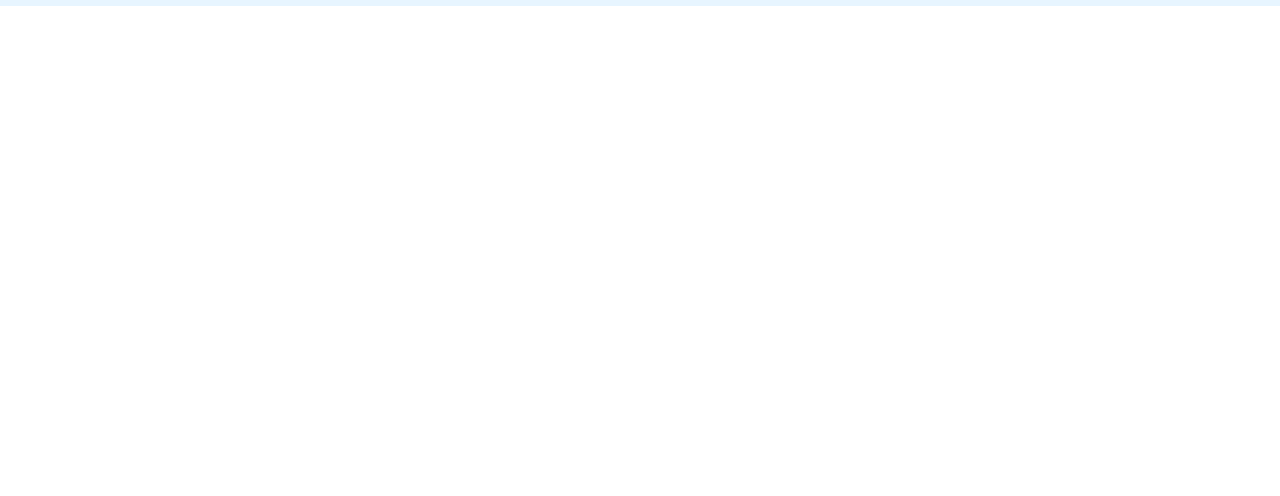
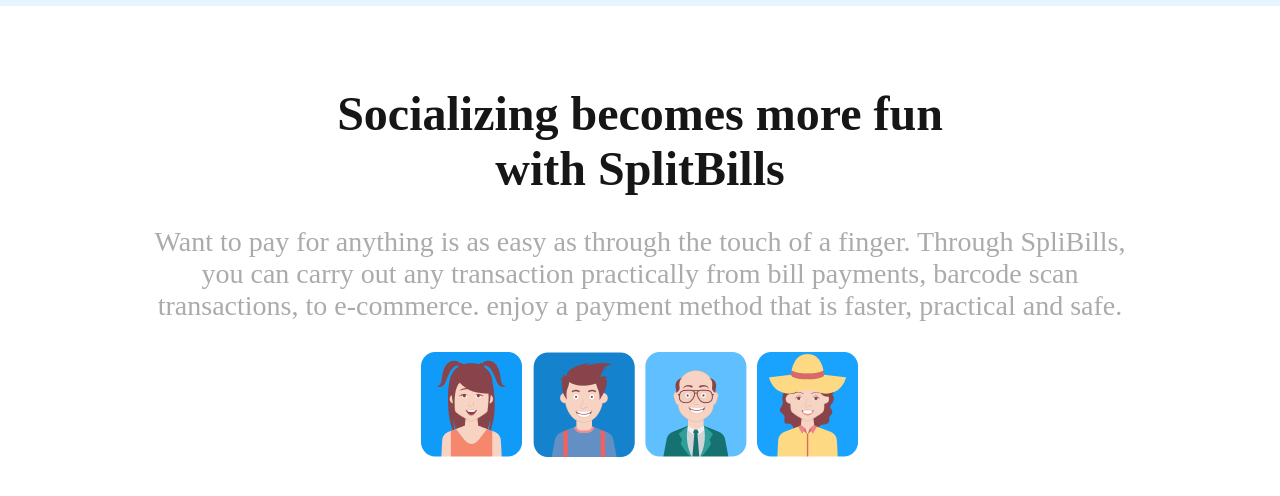
Before and after one commit to sonseong10/static-pages, a plain HTML site: page pages/Day4/index.html in a window 1280 px wide. Shown: the part 888-1384 px from the top of the page. Before the commit the page ends 894 px from the top, so only its background shows below. Drawn offline with Linux system fonts and the light colour scheme; a web font is replaced by a local one.

Commit message:
Add intro section markup and style

```diff
--- a/pages/Day4/index.html
+++ b/pages/Day4/index.html
@@ -59,10 +59,10 @@
           </div>
         </div>
         <div class="hero-right">
-          <h3 class="hero-title">
+          <h1 class="hero-title">
             Transactions are increasingly easy using
             <strong class="decoration">SplitBills</strong>
-          </h3>
+          </h1>
           <p class="hero-desc">Easy to use, Simple to use & Safety to use.</p>
           <div class="download-area">
             <a href="/">
@@ -105,5 +105,24 @@
         </ul>
       </div>
     </section>
+    <section class="intro">
+      <div class="container">
+        <h2 class="intro-title">
+          Socializing becomes more fun with SplitBills
+        </h2>
+        <p class="intro-desc">
+          Want to pay for anything is as easy as through the touch of a finger.
+          Through SpliBills, you can carry out any transaction practically from
+          bill payments, barcode scan transactions, to e-commerce. enjoy a
+          payment method that is faster, practical and safe.
+        </p>
+        <div class="images-wrapper">
+          <img src="./images/avatar/avatar-01.png" alt="Avatar images" />
+          <img src="./images/avatar/avatar-02.png" alt="Avatar images" />
+          <img src="./images/avatar/avatar-03.png" alt="Avatar images" />
+          <img src="./images/avatar/avatar-04.png" alt="Avatar images" />
+        </div>
+      </div>
+    </section>
   </body>
 </html>
--- a/pages/Day4/style.css
+++ b/pages/Day4/style.css
@@ -51,10 +51,9 @@ a {
   text-decoration: none;
 }
 
-h3 {
-  margin: 0;
-}
-
+h1,
+h2,
+h3,
 p {
   margin: 0;
 }
@@ -229,3 +228,41 @@ header .container {
   width: 154px;
   height: auto;
 }
+
+/* intro */
+.intro {
+  text-align: center;
+  padding: 80px 0;
+}
+
+.intro .container {
+  max-width: 972px;
+}
+
+.intro-title {
+  margin: 0 auto;
+  margin-bottom: 30px;
+  max-width: 658px;
+  font-size: var(--font-lg);
+  color: var(--color-black);
+}
+
+.intro-desc {
+  margin-bottom: 30px;
+  font-size: var(--font-mid);
+  color: var(--color-gray);
+}
+
+.images-wrapper {
+  display: flex;
+  align-items: center;
+  justify-content: center;
+}
+
+.images-wrapper img {
+  display: block;
+}
+
+.images-wrapper img:not(:last-child) {
+  margin-right: 10px;
+}
```
Also changed, not shown: pages/Day4/images/avatar/avatar-01.png (added), pages/Day4/images/avatar/avatar-02.png (added), pages/Day4/images/avatar/avatar-03.png (added), pages/Day4/images/avatar/avatar-04.png (added).
